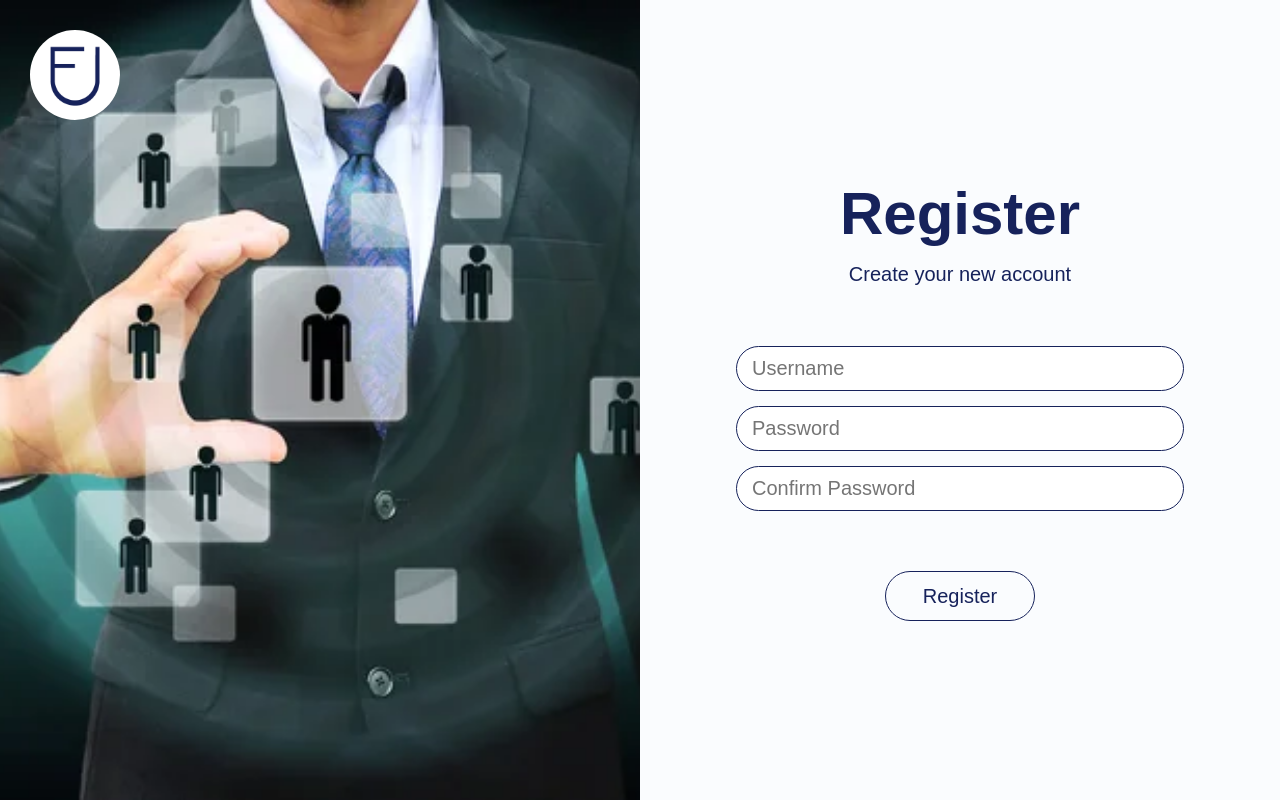
After one commit to datnt19213/WebEnterprise, a PHP site: page /view/register.html in a window 1280 px wide. The commit adds this page. Run offline with PHP 8.4, Linux system fonts and the light colour scheme.

Commit message:
update login and register UI

```diff
--- /dev/null
+++ b/css/login_register.css
@@ -0,0 +1,138 @@
+@import "./root.css";
+
+*{
+    margin: 0;
+    padding: 0;
+    box-sizing: border-box;
+}
+.form-wrapper{
+    display: flex;
+    height: 100vh;
+    flex-direction: row;
+    align-items: center;
+    justify-content: center;
+    width: 100%;
+
+}
+.form-left{
+    display: flex;
+    flex-direction: column;
+    height: 100%;
+    width: 50%;
+
+}
+
+.form-right{
+    display: flex;
+    flex-direction: column;
+    background-color: var(--white-color);
+    justify-content: center;
+    align-items: center;
+    height: 100%;
+    width: 50%;
+}
+.logo-login{
+    overflow: hidden;
+    width: calc(var(--rem-3)*3);
+    position: absolute;
+    border-radius: 100%;
+    display: flex;
+    top: var(--rem-3);
+    left: var(--rem-3);
+}
+
+.logo-left{
+    width: 100%;
+    aspect-ratio: 1;
+}
+
+.image-login{
+    width: 100%;
+    height: 100%;
+    overflow: hidden;
+    display: flex;
+    flex-direction: row;
+    justify-content: center;
+    align-items: center;
+}
+.image-left{
+    height: 100%;
+
+}
+.title-right{
+    text-align: center;
+    color: var(--dark-blue);
+    font-size: calc(var(--rem-3)*2);
+    font-weight: bold;
+    font-family: sans-serif;
+}
+.sub-title-right{
+    text-align: center;
+    font-size: var(--rem-2);
+    color: var(--dark-blue);
+    font-family: sans-serif;
+    margin-top: var(--rem-15);
+}
+
+.input-username{
+    font-size: var(--rem-2);
+    padding: 0px 15px;
+    border: 1px solid var(--dark-blue);
+    font-family: sans-serif;
+    margin-top: calc(var(--rem-3)*2);
+    outline: none;
+    border-radius: 50px;
+    height: 45px;
+    width: 70%;
+}
+.input-password{
+    font-size: var(--rem-2);
+    padding: 0px 15px;
+    font-family: sans-serif;
+    border: 1px solid var(--dark-blue);
+    margin-top: var(--rem-15);
+    outline: none;
+    border-radius: 50px;
+    height: 45px;
+    width: 70%;
+}
+
+.input-username:focus{
+    outline: 2px solid var(--cream-blue);
+    border: none;
+
+}
+.input-password:focus{
+    outline: 2px solid var(--cream-blue);
+    border: none;
+
+}
+
+.login-btn{
+    font-size: var(--rem-2);
+    font-family: sans-serif;
+    margin-top: calc(var(--rem-3)*2);
+    border: 1px solid var(--dark-blue);
+    border-radius: 50px;
+    height: 50px;
+    width: 150px;
+    color: var(--dark-blue);
+    background-color: var(--white-color);
+    cursor: pointer;
+}
+.login-btn:hover{
+    background-color: var(--dark-blue);
+    border: 1px solid var(--white-color);
+    color: var(--white-color);
+    transition: 0.2;
+}
+
+@media screen and (max-width:900px){
+    .form-left{
+        display: none;
+    }
+    .form-right{
+        width: 100%;
+    }
+
+}
--- a/css/root.css
+++ b/css/root.css
@@ -13,7 +13,7 @@
   --cream-red: #cd001a;
   /* use for border, text of delete/cancel/disagree button*/
 
-  --font: "Sans-serif";
+  --font-set: "sans-serif";
   /* font-family of text */
 
   --rem-05: 0.5rem;
--- /dev/null
+++ b/view/register.html
@@ -0,0 +1,33 @@
+<!DOCTYPE html>
+<html lang="en">
+  <head>
+    <meta charset="UTF-8" />
+    <meta http-equiv="X-UA-Compatible" content="IE=edge" />
+    <meta name="viewport" content="width=device-width, initial-scale=1.0" />
+    <link rel="stylesheet" href="../css/login_register.css" />
+  </head>
+  <body>
+    <div class="form-wrapper">
+      <div class="form-left">
+        <div class="logo-login">
+          <img class="logo-left" src="../image/Logo.png" alt="Logo" />
+        </div>
+        <div class="image-login">
+          <img
+            class="image-left"
+            src="../image/login_register.jpg"
+            alt="Image"
+          />
+        </div>
+      </div>
+      <form action="" class="form-right" method="get">
+        <p class="title-right">Register</p>
+        <p class="sub-title-right">Create your new account</p>
+        <input type="text" class="input-username" placeholder="Username" />
+        <input type="password" class="input-password" placeholder="Password" />
+        <input type="password" class="input-password" placeholder="Confirm Password" />
+        <button class="login-btn">Register</button>
+      </form>
+    </div>
+  </body>
+</html>
```
Also changed, not shown: css/cate_manager.css (added, +7 -0 lines), view/categoryManagementQA.html (added, +31 -0 lines), view/login.html (added, +32 -0 lines), image/delete.png (added), image/edit.png (added), image/login_register.jpg (added).
